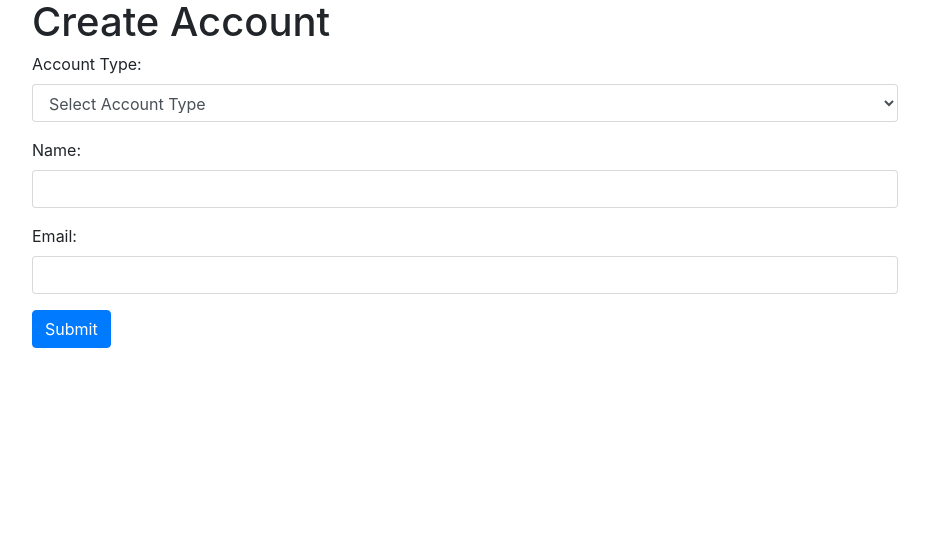
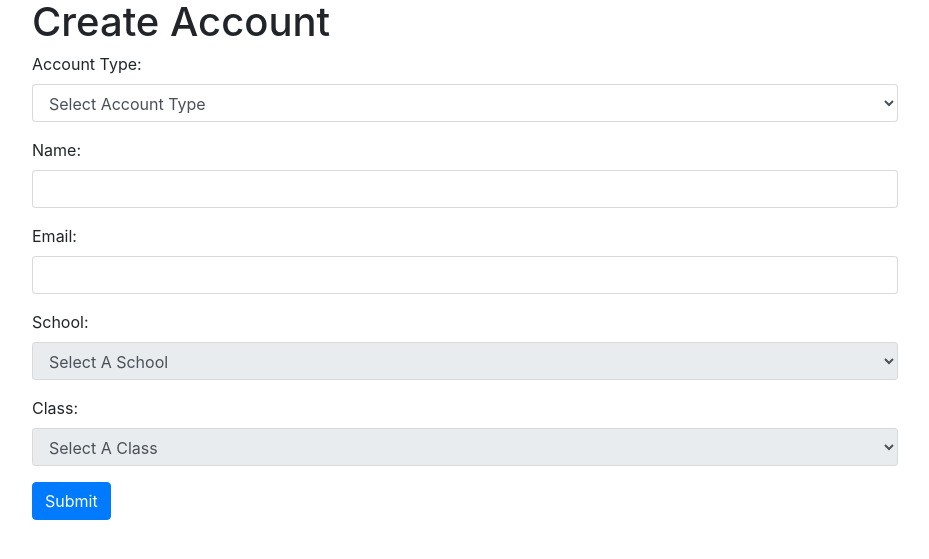
Before and after one commit to bradson85/PASCAL, a PHP site: page /create-account.php in a window 1280 px wide. Shown: the top 559 px of the page, without its empty margins (175-1104 px from the left). Run offline with PHP 8.4, Linux system fonts and the light colour scheme; tables that the repository leaves empty hold one stand-in row (values such as "Sample post"); some libraries are stand-ins or nearby versions.

Commit message:
This commit refs #457 @2.0h Added processing for form and population of data in form.

```diff
--- a/create-account.php
+++ b/create-account.php
@@ -1,3 +1,5 @@
+<?php include('inc.create-account.php'); ?>
+
 <html>
     <head>
         <meta charset="utf-8" name="viewport" content="width=device-width, initial-scale=1.0">
@@ -19,10 +21,23 @@
                     </select>
                 </div>
 
-                <div class="form-group"><label for="name">Name:</label> <input type="text" class="form-control" id="name" name="name" required>
+                <div class="form-group"><label for="name">Name:</label> <input type="text" class="form-control" id="name" name="name">
                 </div>
 
-                <div class="form-group"><label for="email">Email:</label> <input type="email" class="form-control" id="email" name="email" required>
+                <div class="form-group"><label for="email">Email:</label> <input type="email" class="form-control" id="email" name="email">
+                </div>
+
+                <div class="form-group"><label for="school">School:</label>
+                    <select id="school" class="form-control" name="school" disabled>
+                        <option>Select A School</option>
+                        <?php schoolOptions(); ?>
+                    </select>
+                </div>
+
+                <div class="form-group"><label for="class">Class:</label>
+                    <select id="class" class="form-control" name="class" disabled>
+                        <option>Select A Class</option>
+                    </select>
                 </div>
 
                 <button id="submit" type="submit" class="btn btn-primary">Submit</button>
@@ -30,10 +45,10 @@
             </form>
         </div>
 
-        <script src="https://code.jquery.com/jquery-3.2.1.slim.min.js" integrity="sha384-KJ3o2DKtIkvYIK3UENzmM7KCkRr/rE9/Qpg6aAZGJwFDMVNA/GpGFF93hXpG5KkN" crossorigin="anonymous"></script>
+        <script src="https://ajax.googleapis.com/ajax/libs/jquery/3.2.1/jquery.min.js"></script>
         <script src="https://cdnjs.cloudflare.com/ajax/libs/popper.js/1.11.0/umd/popper.min.js" integrity="sha384-b/U6ypiBEHpOf/4+1nzFpr53nxSS+GLCkfwBdFNTxtclqqenISfwAzpKaMNFNmj4" crossorigin="anonymous"></script>
         <script src="https://maxcdn.bootstrapcdn.com/bootstrap/4.0.0-beta/js/bootstrap.min.js" integrity="sha384-h0AbiXch4ZDo7tp9hKZ4TsHbi047NrKGLO3SEJAg45jXxnGIfYzk4Si90RDIqNm1" crossorigin="anonymous"></script>
-
+        <script src="js/create-account.js"></script>
     </body>
 
 </html>
--- a/inc.create-account.php
+++ b/inc.create-account.php
@@ -16,7 +16,7 @@
         if(insert_to_db($name, $email, $accountType)){
 
         }
-            //echo '<script type="text/javascript">window.location = "create-account.php"</script>';
+            echo '<script type="text/javascript">window.location = "create-account.php"</script>';
     }
 
 
@@ -51,4 +51,19 @@
 
     }
 
+    function schoolOptions(){
+        $pdo = new PDO(DB_CONNECTION_STRING, DB_USER, DB_PWD);
+        $sql = "SELECT * FROM schools";
+        $result = $pdo->query($sql);
+
+        while($row = $result->fetch()){
+            $name = $row['name'];
+            echo "<option>$name</option>";
+        }
+
+        echo "<option>Test</option>";
+    }
+
+    return;
+
 ?>
--- /dev/null
+++ b/js/create-account.js
@@ -0,0 +1,51 @@
+$(document).ready(function() {
+    //var value = document.getElementById('school');
+    //console.log(value);
+
+    $('#accountType').change(function (e) {
+        if(this.options[e.target.selectedIndex].text === "Teacher"){
+            $('#school').removeAttr('disabled');
+
+        }
+
+        else if(this.options[e.target.selectedIndex].text === "Student"){
+            $('#school').removeAttr('disabled');
+            $('#email').attr('disabled', 'disabled');
+        }
+
+        else if(this.options[e.target.selectedIndex].text === "Administrator"){
+            $('#school').attr('disabled', 'disabled');
+            $('#email').removeAttr('disabled');
+        }
+    });
+
+
+    $('#school').change(function() {
+        if($('#class').val !== "")
+            $('#class').empty();
+        //var index = $('select#school').serialize();
+        //var inputText = this.children[index].innerHTML.trim();
+        console.log('index changed');
+        console.log(document.getElementById('school').value);
+        $.ajax({
+            type: "POST",
+            url: "inc.get-classes.php",
+            data: {school: document.getElementById('school').value},
+            success: function(response){
+                console.log(response);
+                addOptions(response);
+            }
+        });
+    });
+
+    function addOptions(result){
+            //console.log(result);
+            var obj = JSON.parse(result);
+            obj.forEach(function(element) {
+                $('#class').append(new Option(element, element));
+            }, this);
+            $('#class').removeAttr('disabled');
+            //$('#class').append(new Option(obj, obj));
+            console.log("success");
+    }
+});
```
Also changed, not shown: inc.get-classes.php (added, +17 -0 lines).
